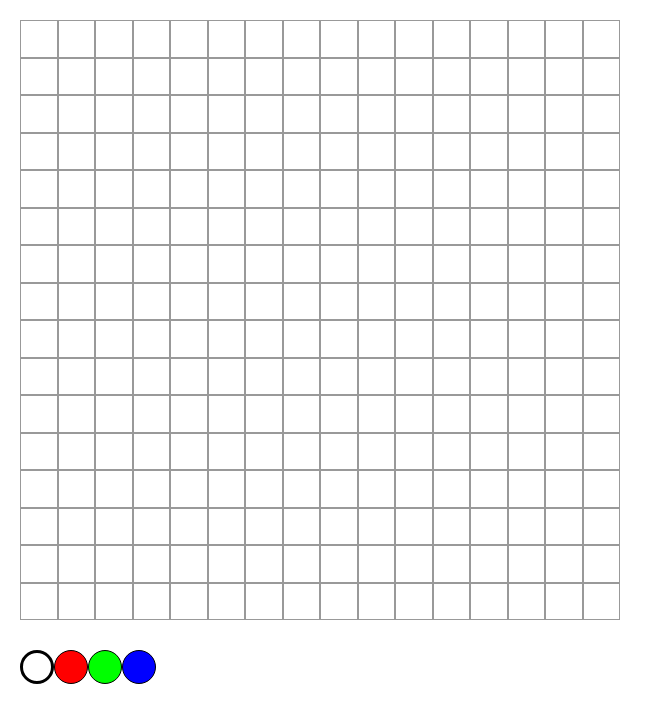
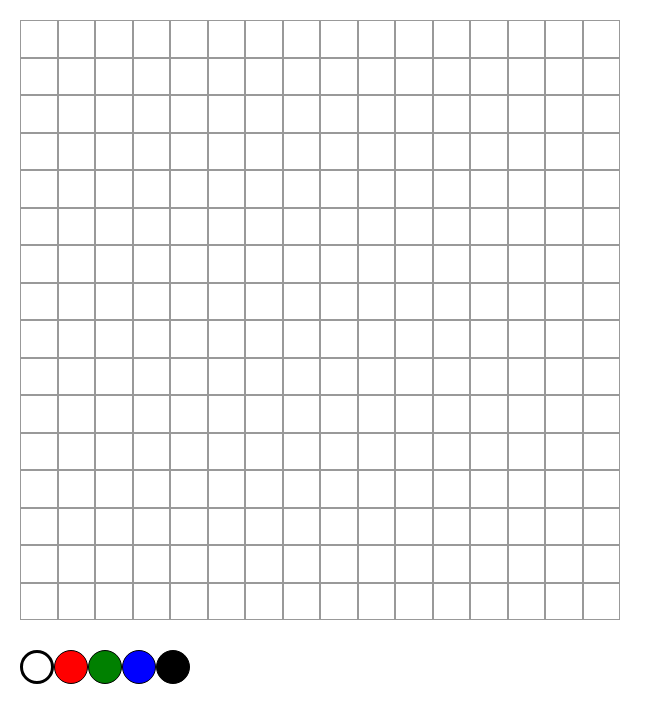
Before and after one commit to oogFranz/prime-paint, a React (Create React App) app: page / in a window 1280 px wide. Shown: the top 722 px of the page, without its empty margins (0-663 px from the left). Built offline with nearby package versions, Linux system fonts and the light colour scheme.

Commit message:
Add black
Use color name in css.

```diff
--- a/src/Color.js
+++ b/src/Color.js
@@ -1,6 +1,6 @@
 export default class Color {
   static get COLOR() {
-    return ["white", "red", "green", "blue"];
+    return ["white", "red", "green", "blue", "black"];
   }
 
   constructor(colorName = "white") {
--- a/src/index.css
+++ b/src/index.css
@@ -35,19 +35,23 @@ body {
 }
 
 .white {
-  background: #fff;
+  background: white;
 }
 
 .red {
-  background: #f00;
+  background: red;
 }
 
 .green {
-  background: #0f0;
+  background: green;
 }
 
 .blue {
-  background: #00f;
+  background: blue;
+}
+
+.black {
+  background: black;
 }
 
 .board {
```
